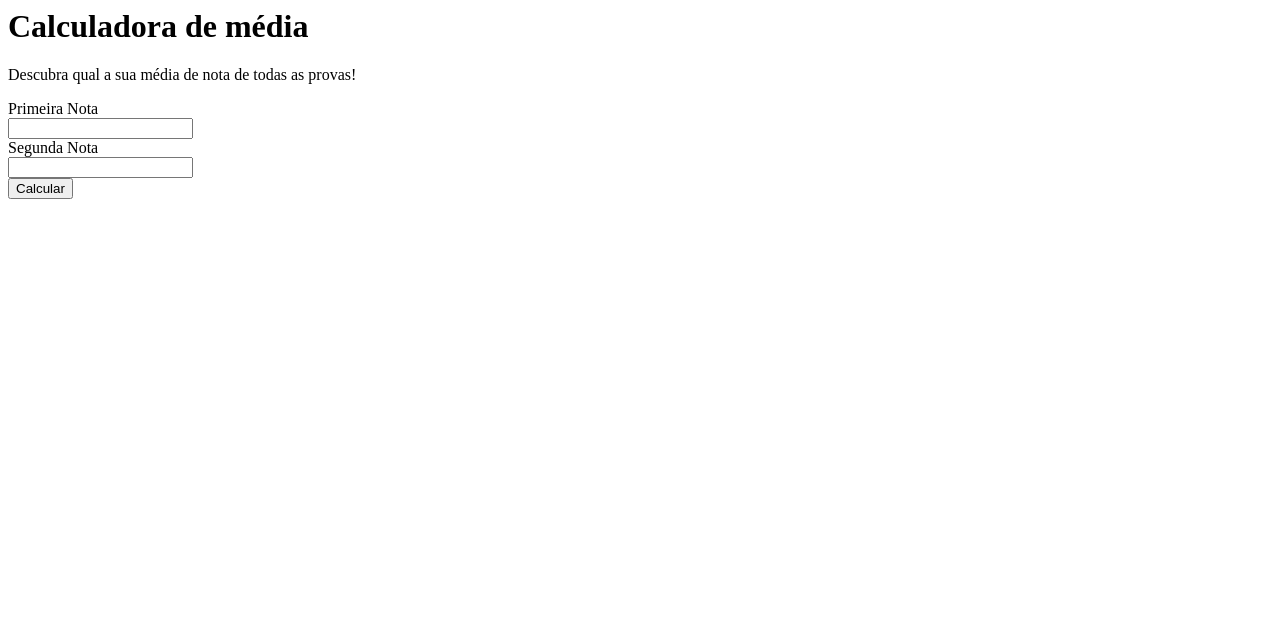
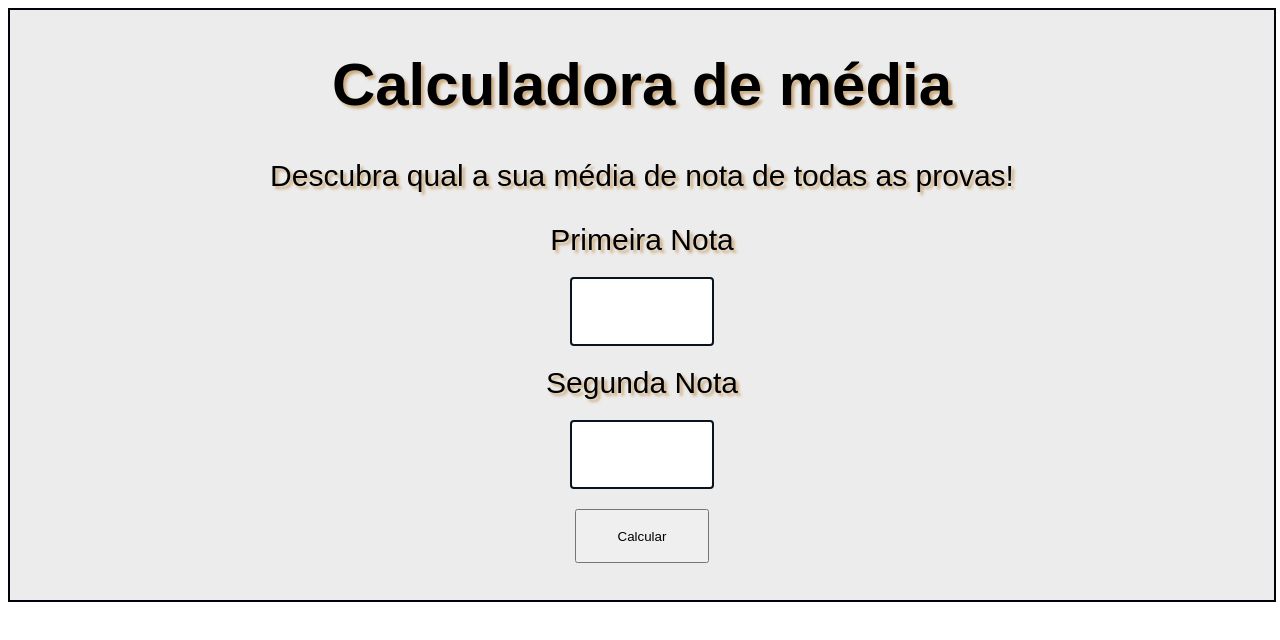
Before and after one commit to placidomota/calculamedia, a plain HTML site: page index.html in a window 1280 px wide. Drawn offline with Linux system fonts and the light colour scheme; a web font is replaced by a local one.

Commit message:
Ajustes finais no projeto versao 01

```diff
--- a/estilo.css
+++ b/estilo.css
@@ -1,56 +1,41 @@
 body {
-    font-family: 'Roboto Mono',monospace;
-    min-height: 400px;
-    background-size: 100%;
-    background-position: center bottom;
-    background-repeat: no-repeat;
+  font-family: "Sofia", sans-serif;
+  font-size: 30px;
+  text-shadow: 3px 3px 3px #ccab7f;
 }
 
 .container {
+  display: block;
+  background-color: rgb(236, 236, 236);
   text-align: center;
+  border: solid rgb(0, 4, 10) 2px;
+  width: 100%;
+}
+.formulario input {
   padding: 20px;
-    height: 100vh;
+  margin: 20px;
+  border: 2px solid rgb(8, 19, 29);
+  border-radius: 4px;
+  height: 25px;
+  width: 100px;
+  font-size: 40px;
 }
 
-  .page-title {
-    color:#C1E041;
-    margin: 0 0 5px;
+
+.resultado{
+  display: block;
+  text-align: center;
+  size: 20px;
+  color: darkgoldenrod;
 }
 
-  .page-subtitle {
-    color:#F79E54;
-    margin-top: 5px;
+button {
+  transition-duration: 0.4s;
+  width: 10em;
+  height: 4em;
 }
 
-  .formulario {
-    padding: 20px;
-    marging:10px;
-    background:gray;
+button:hover {
+  background-color: #20221b;
+  color: white;
 }
-
-  #botao {
-    padding:25px 50px;
-    cursor:pointer;
-  }
-  #form1 {
-    background-color: blue;
-    border: none;
-    color: white;
-    padding: 15px 32px;
-    text-align: center;
-    text-decoration: none;
-    display: inline-block;
-    font-size: 16px;
-    margin: 4px 2px;
-  }
-  #form2 {
-    background-color: blue;
-    border: none;
-    color: white;
-    padding: 15px 32px;
-    text-align: center;
-    text-decoration: none;
-    display: inline-block;
-    font-size: 16px;
-    margin: 4px 2px;
-  }
--- a/index.html
+++ b/index.html
@@ -1,36 +1,29 @@
+<!DOCTYPE html>
 <html>
   <head>
     <title> Imersão Dev Alura - Aula 01</title>
+    <meta charset="utf-8">
+    <link rel="stylesheet" href="estilo.css">
+    <script type="text/javascript" src="./script.js"></script>
+    <link rel="stylesheet" href="https://fonts.googleapis.com/css?family=Sofia">
+
   </head>
   <body>
+
   <div class="container">
-      <h1 class="page-title">
-      Calculadora de média</h1>
-      <p class="page-subtitle">
-        Descubra qual a sua média de nota de todas as provas!</p>
-    <div class="formulario">
-      <form>
-        <div id="form1">
+      <h1>Calculadora de média</h1>
+      <p>Descubra qual a sua média de nota de todas as provas!</p>
+      <div>
+      <div class="formulario">
           <label for="nota1">Primeira Nota</label><br>
-          <input type="number" id="nota1" name="nota1">
-        </div>
-
-        <div id="form2">
+          <input type="txt" id="nota1" name="nota1"><br>
           <label for="nota1">Segunda Nota</label><br>
-          <input type="number" id="nota2" name="nota2">
-        </div>
-
-        <div id="botao">
-          <button type="submit" onclick="Converter()">Calcular</button>
-        </div>
-        <div >
-          <h1 id="exibirMedia"></h1>
-        </div>
-
-      </form>
+          <input type="txt" id="nota2" name="nota2">
+      </div>
+        <button type="submit" onclick="Converter()">Calcular</button>
     </div>
- </div>
-
-
+    <div class="resultado">
+      <h2 id="exibirMedia"></h2>
+    </div>
   </body>
 </html>
--- a/script.js
+++ b/script.js
@@ -1,11 +1,19 @@
 function Converter() {
-    var nota1 = parseInt(document.getElementById("nota1").value);
-    var nota2 = parseInt(document.getElementById("nota2").value);
-    var media = (nota1 + nota2)/2;
 
-    var calculaMedia = document.getElementById("exibirMedia");
-     var mensgeMedia = "A média é : " + media;
-    calculaMedia.innerHTML = mensgeMedia;
+    const nota1 = parseInt(document.getElementById("nota1").value);
+    const nota2 = parseInt(document.getElementById("nota2").value);
+    const media = (nota1 + nota2)/2;
+
+    const calculaMedia = document.getElementById("exibirMedia");
+
+      if(media >= 7){
+        const mensgeMedia = "A sua média foi : " + media + ", Parabéns !!! Você está aprovado";
+        calculaMedia.innerHTML = mensgeMedia;
+
+      }if(media < 7) {
+        const mensgeMedia = "A média foi : " + media + " Você está reprovado";
+        calculaMedia.innerHTML = mensgeMedia;
+      }
 
 
-  }
+}
```
Lines whose indentation alone changed are shown as unchanged.
